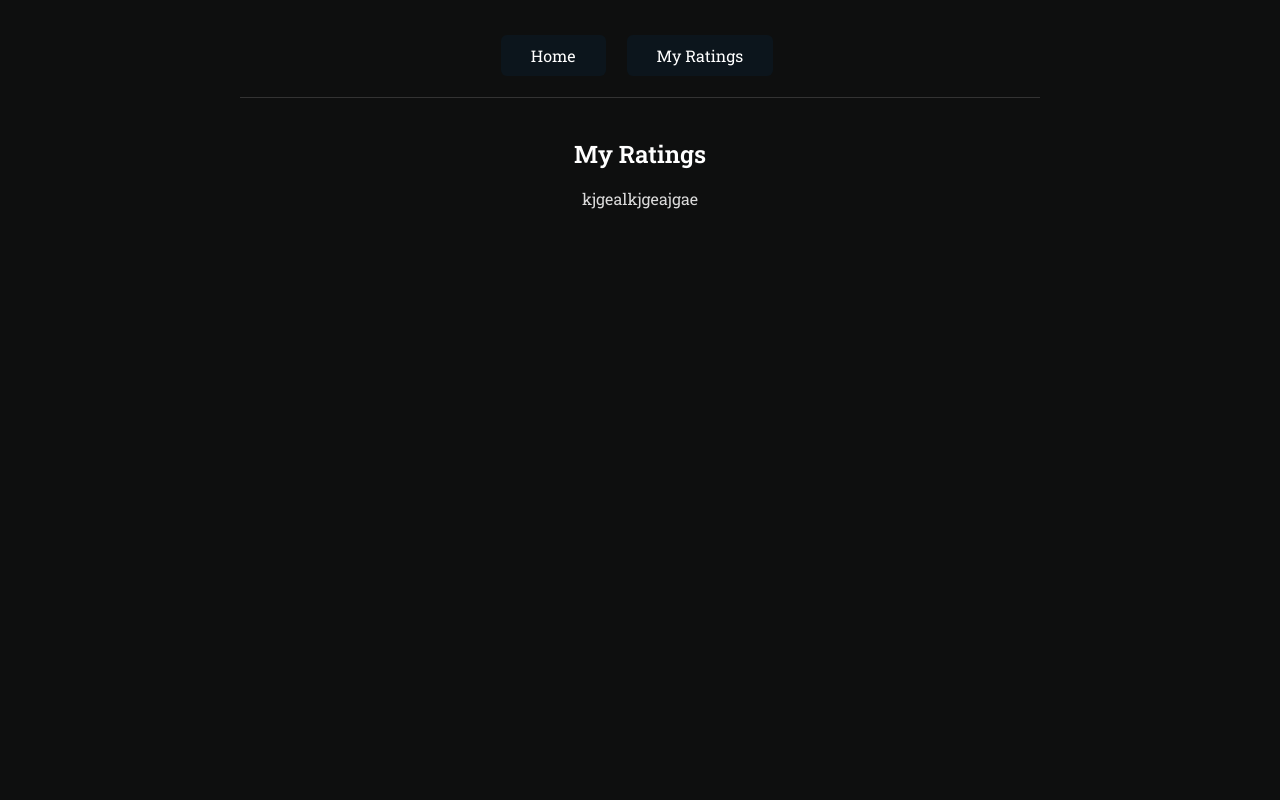
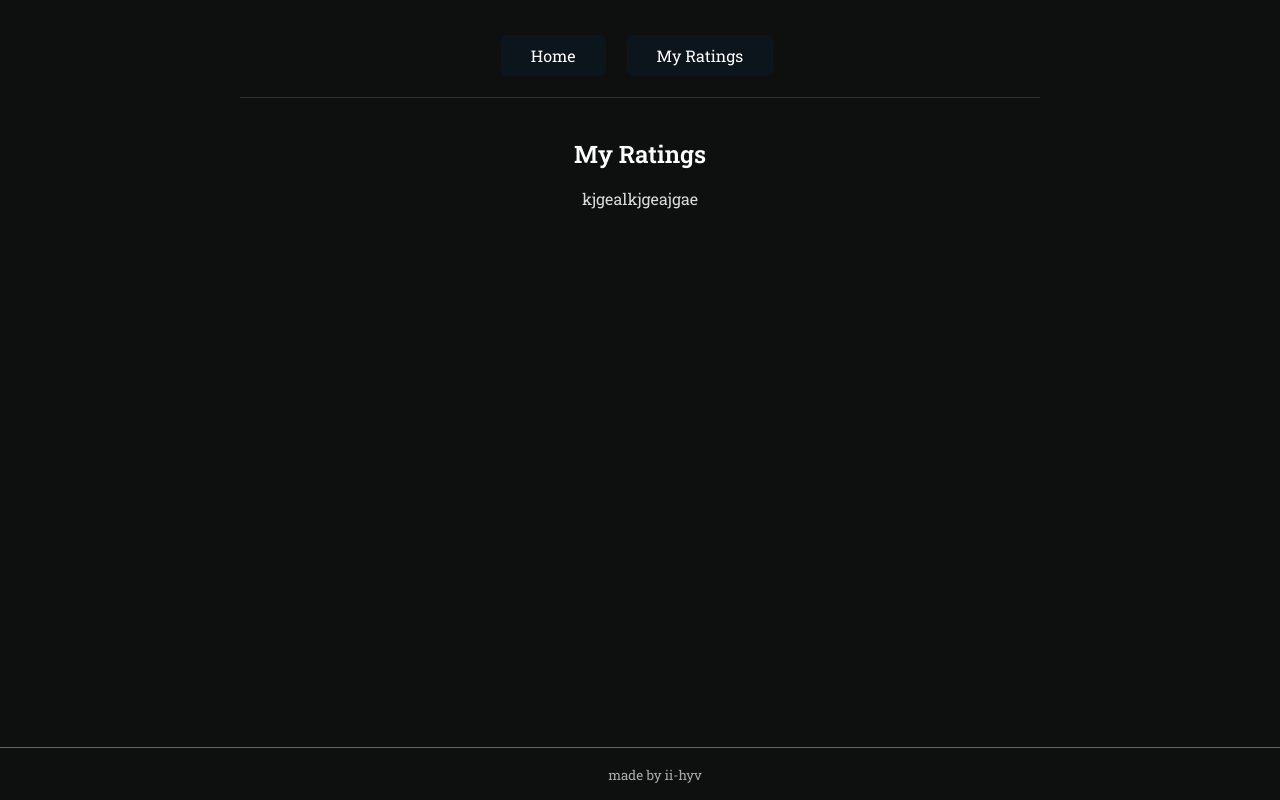
Before and after one commit to ii-hyv/somanyalbums.github.io, a React (Vite) app: page /#/my-ratings in a window 1280 px wide. Built offline with nearby package versions, Linux system fonts and the light colour scheme.

Commit message:
add: added footer component

```diff
--- a/src/App.jsx
+++ b/src/App.jsx
@@ -4,6 +4,7 @@ import Results from './Results';
 import Rate from "./Rate.jsx";
 import MyRatings from './MyRatings.jsx';
 import TopBar from './TopBar.jsx';
+import Footer from './Footer.jsx';
 import 'water.css/out/dark.min.css';
 
 
@@ -59,7 +60,9 @@ body {
               <Route path="/rate" element={<Rate />} />
               <Route path="/my-ratings" element={<MyRatings />} />
           </Routes>
+          <Footer />
       </HashRouter>
+
   );
 }
 export default App
--- /dev/null
+++ b/src/Footer.jsx
@@ -0,0 +1,15 @@
+export default function Footer() {
+    return (
+        <footer style={{
+            position: 'fixed',
+            bottom: 0,
+            left: 0,
+            width: '100%',
+            textAlign: 'center',
+            padding: '15px',
+            backgroundColor: '#0e0f0f'
+        }}>
+            <small style={{ color: '#aaa' }}>made by ii-hyv</small>
+        </footer>
+    );
+}
```
